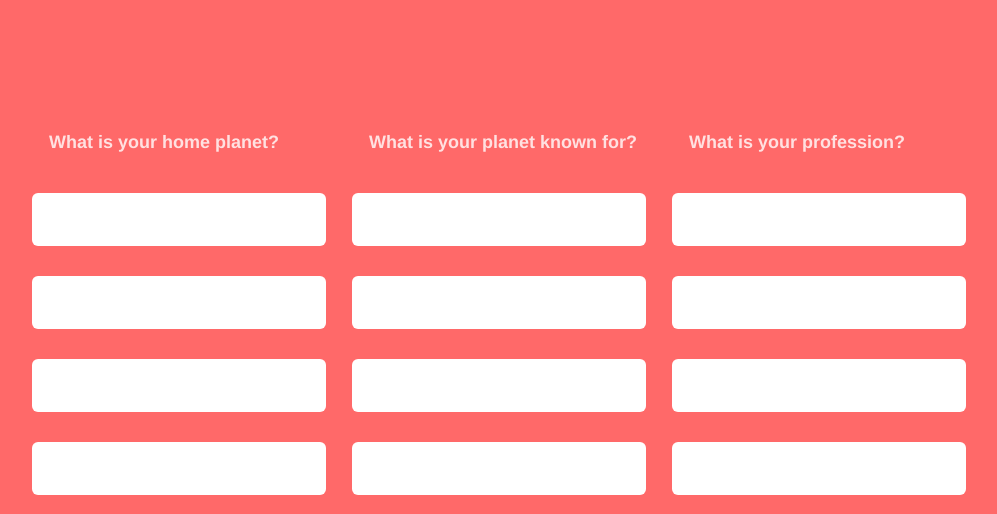
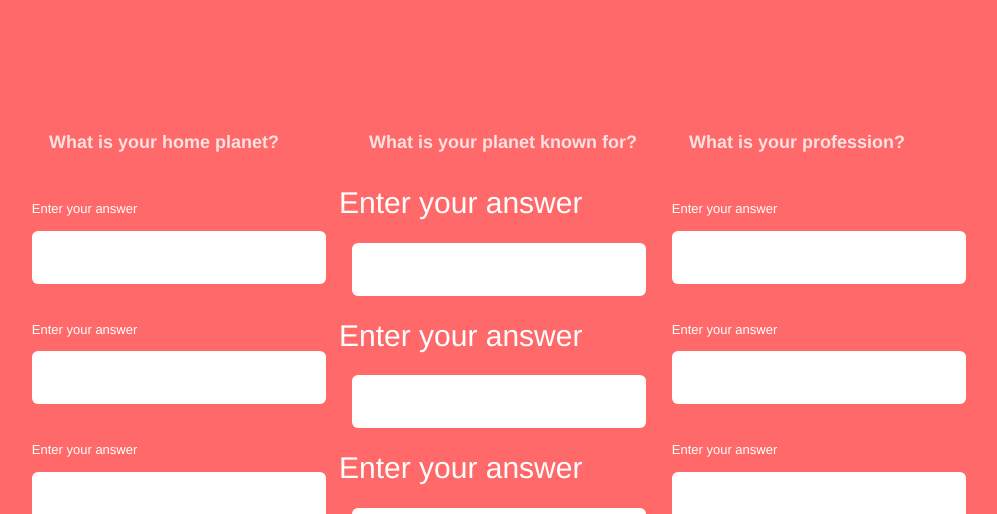
Before and after one commit to WileKoylote/MASH-Game, a plain HTML site: page index.html in a window 1280 px wide. Shown: the part 286-800 px from the top of the page, without its empty margins (141-1138 px from the left). Drawn offline with Linux system fonts and the light colour scheme.

Commit message:
Update index.html

```diff
--- a/index.html
+++ b/index.html
@@ -18,24 +18,24 @@
       <div class="bucket">
         <div class="choice-bucket">
           <h4 class="highlight">What is your home planet?</h4>
-          <input name="answer_1[]" type="text">
-          <input name="answer_1[]" type="text">
-          <input name="answer_1[]" type="text">
-          <input name="answer_1[]" type="text">
+         <label for="formAnswer_1.1">Enter your answer</label><input name="Answer_1[]" type="text" id="Answer_1.1">
+         <label for="formAnswer_1.2">Enter your answer</label><input name="Answer_1[]" type="text" id="Answer_1.2">
+         <label for="formAnswer_1.3">Enter your answer</label><input name="answer_1[]" type="text" id="Answer_1.3">
+         <label for="formAnswer_1.4">Enter your answer</label><input name="answer_1[]" type="text" id="Answer_1.4">
         </div>
         <div class="choice-bucket">
           <h4 class="highlight">What is your planet known for?</h4>
-          <input name="answer_2[]" type="text">
-          <input name="answer_2[]" type="text">
-          <input name="answer_2[]" type="text">
-          <input name="answer_2[]" type="text">
+         <lable for="formAnswer_2.1">Enter your answer</lable><input name="Answer_2[]" type="text" id="Answer_2.1">
+         <lable for="formAnswer_2.2">Enter your answer</lable><input name="Answer_2[]" type="text" id="Answer_2.2">
+         <lable for="formAnswer_2.3">Enter your answer</lable><input name="Answer_2[]" type="text" id="Answer_2.3">
+         <lable for="formAnswer_2.4">Enter your answer</lable><input name="Answer_2[]" type="text" id="Answer_2.4">
         </div>
         <div class="choice-bucket">
           <h4 class="highlight">What is your profession?</h4>
-          <input name="answer_3[]" type="text">
-          <input name="answer_3[]" type="text">
-          <input name="answer_3[]" type="text">
-          <input name="answer_3[]" type="text">
+         <label for="formAnswer_3.1">Enter your answer</label><input name="answer_3[]" type="text" id="Answer_3.1">
+         <label for="formAnswer_3.2">Enter your answer</label><input name="answer_3[]" type="text" id="Answer_3.2">
+         <label for="formAnswer_3.3">Enter your answer</label><input name="answer_3[]" type="text" id="Answer_3.3">
+         <label for="formAnswer_3.4">Enter your answer</label><input name="answer_3[]" type="text" id="Answer_3.4">
         </div>
       </div>
       <button type="submit" class="button-submit">Tell my fortune</button>
```
